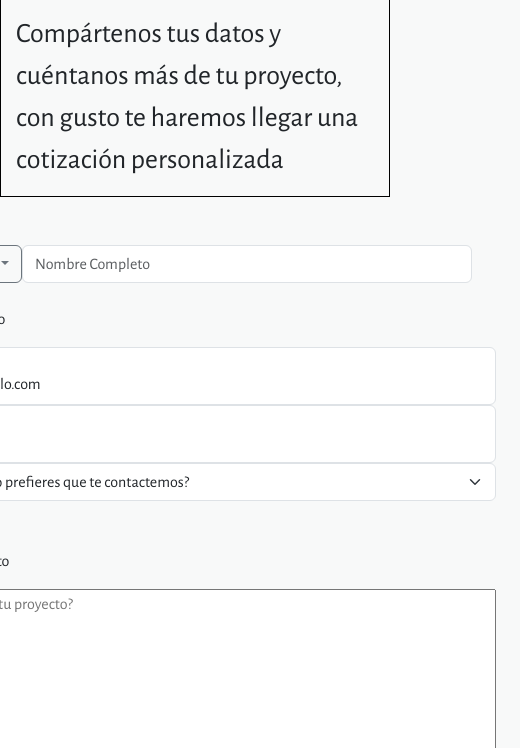
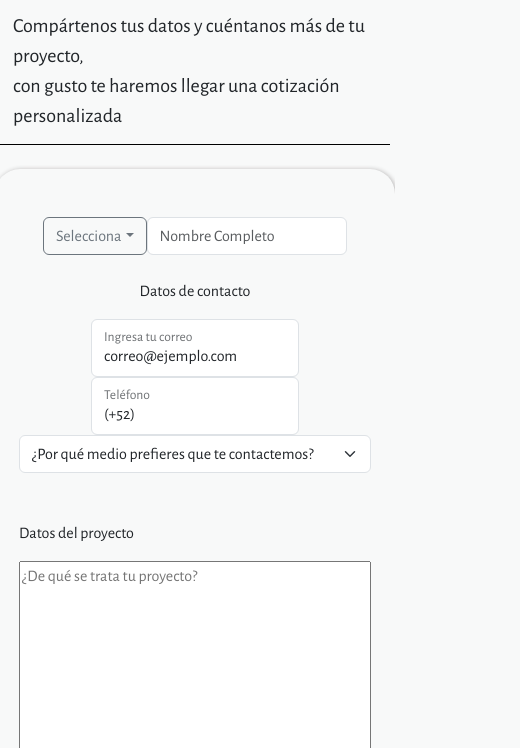
Before and after one commit to ajurado1991/entrega3_CH_ladip, a plain HTML site: page html/cotizacionesDosPrueba.html in a window 390 px wide. Shown: the part 96-844 px from the top of the page, 520 px wide, since content can reach past the window. Drawn offline with nearby package versions, Linux system fonts and the light colour scheme.

Commit message:
terminé de cambiar la página de cotizaciones y cambios en general

```diff
--- a/html/cotizacionesDosPrueba.html
+++ b/html/cotizacionesDosPrueba.html
@@ -80,7 +80,7 @@
         </section>
 
         <section class="cuerpoFormulario">
-            <div>
+            <div class="cuerpoFormulario-content">
                 <!-- <p>Por favor, llena el formulario para que podamos ponernos en contacto</p> -->
                 <div class="formularioNombre">
                     <button class="btn btn-outline-secondary dropdown-toggle" type="button" data-bs-toggle="dropdown" aria-expanded="false">Selecciona</button>
@@ -117,9 +117,9 @@
 
                   <br><br>
 
-                  <label for="texto">
+                  <label class="cuerpoFormulario-caja">
                     <p>Datos del proyecto</p>
-                    <textarea name="" id="" cols="70" rows="13" placeholder="¿De qué se trata tu proyecto?"></textarea>
+                    <textarea name="" id="" cols="40" rows="13" placeholder="¿De qué se trata tu proyecto?"></textarea>
                   </label>
 
                   <div class="input-group mb-3">
@@ -148,6 +148,23 @@
         </section>
     </main>
 
+    <footer>
+      <article>
+          <p>Carretera Federal a Cuernavaca #6010<br>Col. San Andrés Totoltepec<br>C.P 14400. Tlalpan. CDMX</p>
+          <p>© 2023. Todos los derechos reservados<br>Hecho con <3 por Alain Jurado</p>
+      </article>
+
+      <article>
+          <p>T. (+52)5849 5056 <br> T. (+52)5849 5057 <br><br> contacto@ladip.net <br> alain.jurado@ladip.net </p>
+      </article>
+
+      <article>
+          <p>Síguenos:</p>
+          <a href="instagram.com" target="_blank"> <img src="../images/ig.png" alt="instagram logo" class="logoIg"> </a>
+          <a href="facebook.com" target="_blank"> <img src="../images/fb.png" alt="facebook logo" class="logoFb"> </a>
+      </article>
+  </footer>
+
 
 
     <script
--- a/scss/style.scss
+++ b/scss/style.scss
@@ -316,8 +316,11 @@ body {
 }
 
 /*Estilos de LA PRUEBA DE COTIZACIONES 2 **PRUEBA** **PRUEBA** */
+
+
 .cotizacionesSubtitulo {
-	border: 1px black solid;
+	border-top: 1px black solid;
+    border-bottom: 1px black solid;
 	padding: 10px;
 
 	div {
@@ -345,6 +348,17 @@ body {
 	}
 }
 
+.cuerpoFormulario-content {
+    justify-items: center;
+    margin: 24px;
+
+    border-radius: 25px;
+    box-shadow: 1px 1px 4px 1px rgb(194, 192, 192);
+    width: 900px;
+    /* HAY QUE REVISAR COMO HACER QUE EL TEXTBOX CAMBIE DE ANCHO CON CSS */
+}
+
+
 .formularioNombre {
 	display: flex;
 	padding-top: 4px;
@@ -353,6 +367,40 @@ body {
 	padding-left: 0px;
 }
 
+
+@media (max-width: 600px){
+
+    .cotizacionesSubtitulo {
+        border-top: 1px black solid;
+        border-bottom: 1px black solid;
+        padding: 8px;
+
+        div {
+            display: flex;
+            flex-direction: column;
+            align-items: center;
+            padding: 5px;
+        }
+
+        p {
+            padding: 4 px;
+            margin: 0;
+            font-size: 20px;
+        }
+    }
+
+    .cuerpoFormulario {
+        display: flex;
+        justify-content: center;
+        height: auto;
+        width: 1fr;
+        div {
+            height: auto;
+            padding: 24px;
+        }
+    }
+
+}
 
 /*Estilos del contenido principal de CONTACTO***************/
 
```
Also changed, not shown: css/styles.css, 1 other file.
